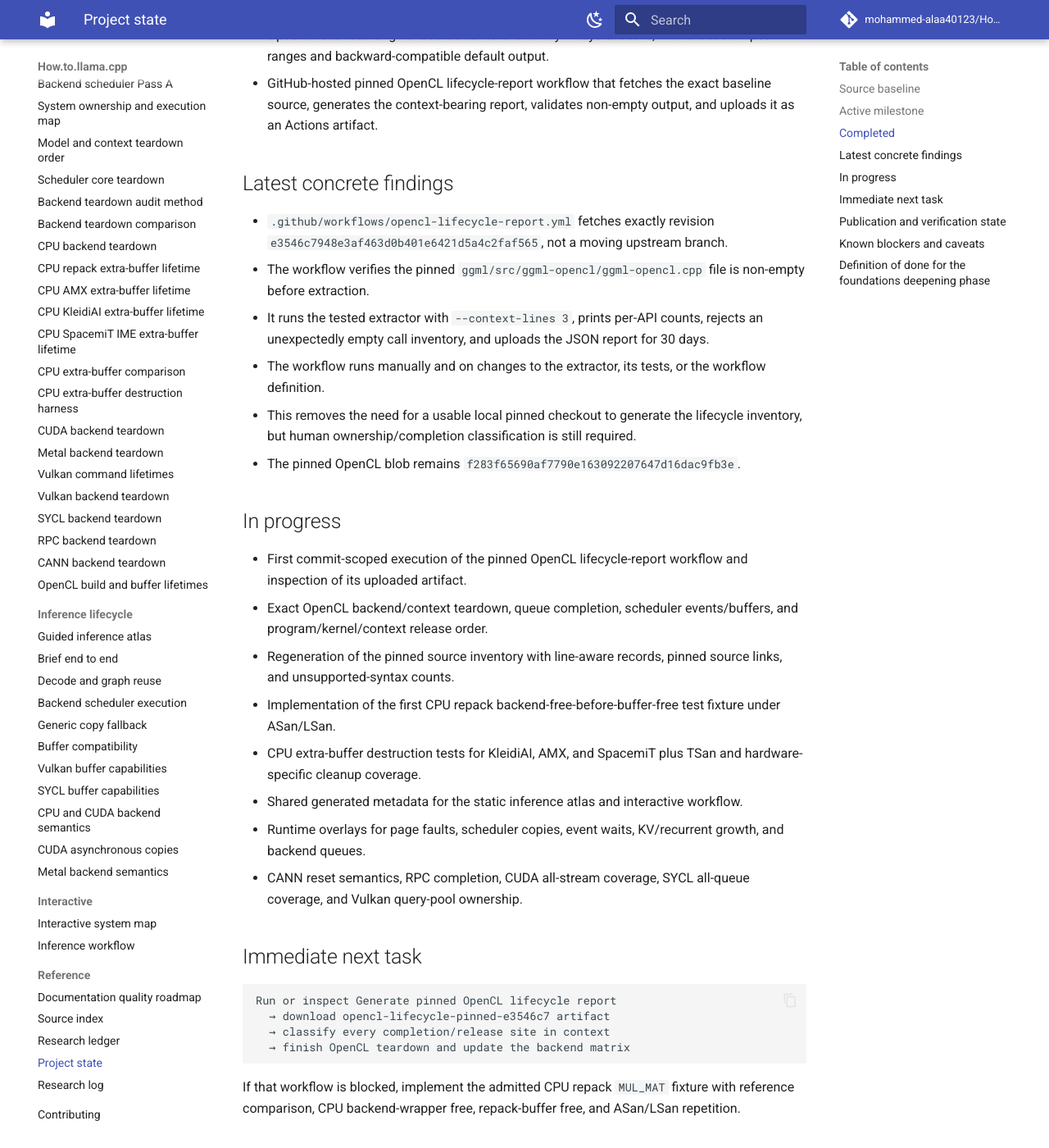
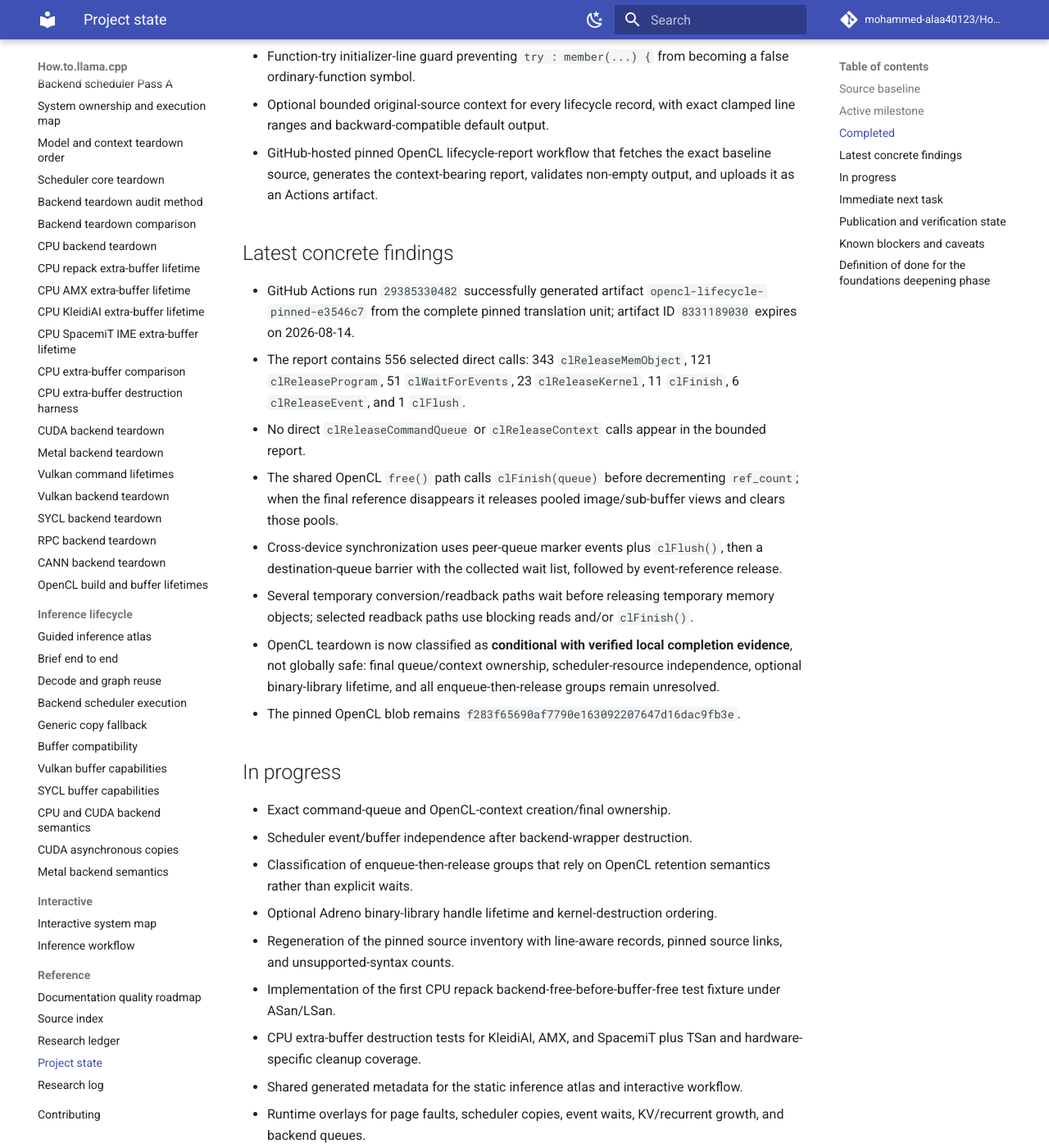
Before and after one commit to mohammed-alaa40123/How.to.llama.cpp, an MkDocs documentation site: the page built from docs/reference/project-state.md, in a window 1280 px wide and 1400 px high, scrolled down 1664 px. Shown: the whole window at 82% size. Built offline with MkDocs 1.6.1 and Material for MkDocs 9.7.7, drawn with Linux system fonts in a browser that asks for light colours; comment, search, counter and statistics services are not loaded; some of the changed text lies outside the part shown.

Commit message:
docs: update project state after OpenCL report review

````diff
--- a/docs/reference/project-state.md
+++ b/docs/reference/project-state.md
@@ -24,6 +24,7 @@ Read this file after the root README on every run. It is the compact checkpoint
 - Generic scheduler plus ordinary CPU, CUDA, Metal, Vulkan, SYCL, RPC, and CANN teardown audits.
 - Cross-backend teardown comparison matrix and reusable teardown audit method.
 - Pinned OpenCL build composition and initial `cl_mem` ownership map.
+- First complete pinned OpenCL lifecycle report review with exact API totals, shared-free completion evidence, cross-device synchronization ordering, and a conditional teardown classification.
 - Line-aware generated source indexing with pinned file and symbol links.
 - Guided end-to-end inference atlas with clickable reading paths.
 - Bounded CPU repack, AMX, KleidiAI, and SpacemiT IME extra-buffer lifetime audits.
@@ -41,17 +42,21 @@ Read this file after the root README on every run. It is the compact checkpoint
 
 ## Latest concrete findings
 
-- `.github/workflows/opencl-lifecycle-report.yml` fetches exactly revision `e3546c7948e3af463d0b401e6421d5a4c2faf565`, not a moving upstream branch.
-- The workflow verifies the pinned `ggml/src/ggml-opencl/ggml-opencl.cpp` file is non-empty before extraction.
-- It runs the tested extractor with `--context-lines 3`, prints per-API counts, rejects an unexpectedly empty call inventory, and uploads the JSON report for 30 days.
-- The workflow runs manually and on changes to the extractor, its tests, or the workflow definition.
-- This removes the need for a usable local pinned checkout to generate the lifecycle inventory, but human ownership/completion classification is still required.
+- GitHub Actions run `29385330482` successfully generated artifact `opencl-lifecycle-pinned-e3546c7` from the complete pinned translation unit; artifact ID `8331189030` expires on 2026-08-14.
+- The report contains 556 selected direct calls: 343 `clReleaseMemObject`, 121 `clReleaseProgram`, 51 `clWaitForEvents`, 23 `clReleaseKernel`, 11 `clFinish`, 6 `clReleaseEvent`, and 1 `clFlush`.
+- No direct `clReleaseCommandQueue` or `clReleaseContext` calls appear in the bounded report.
+- The shared OpenCL `free()` path calls `clFinish(queue)` before decrementing `ref_count`; when the final reference disappears it releases pooled image/sub-buffer views and clears those pools.
+- Cross-device synchronization uses peer-queue marker events plus `clFlush()`, then a destination-queue barrier with the collected wait list, followed by event-reference release.
+- Several temporary conversion/readback paths wait before releasing temporary memory objects; selected readback paths use blocking reads and/or `clFinish()`.
+- OpenCL teardown is now classified as **conditional with verified local completion evidence**, not globally safe: final queue/context ownership, scheduler-resource independence, optional binary-library lifetime, and all enqueue-then-release groups remain unresolved.
 - The pinned OpenCL blob remains `f283f65690af7790e163092207647d16dac9fb3e`.
 
 ## In progress
 
-- First commit-scoped execution of the pinned OpenCL lifecycle-report workflow and inspection of its uploaded artifact.
-- Exact OpenCL backend/context teardown, queue completion, scheduler events/buffers, and program/kernel/context release order.
+- Exact command-queue and OpenCL-context creation/final ownership.
+- Scheduler event/buffer independence after backend-wrapper destruction.
+- Classification of enqueue-then-release groups that rely on OpenCL retention semantics rather than explicit waits.
+- Optional Adreno binary-library handle lifetime and kernel-destruction ordering.
 - Regeneration of the pinned source inventory with line-aware records, pinned source links, and unsupported-syntax counts.
 - Implementation of the first CPU repack backend-free-before-buffer-free test fixture under ASan/LSan.
 - CPU extra-buffer destruction tests for KleidiAI, AMX, and SpacemiT plus TSan and hardware-specific cleanup coverage.
@@ -62,26 +67,27 @@ Read this file after the root README on every run. It is the compact checkpoint
 ## Immediate next task
 
 ```text
-Run or inspect Generate pinned OpenCL lifecycle report
-  → download opencl-lifecycle-pinned-e3546c7 artifact
-  → classify every completion/release site in context
-  → finish OpenCL teardown and update the backend matrix
+Locate OpenCL queue/context creation and final owner
+  → inspect wrapper/global/process lifetime
+  → verify scheduler buffer/event deleter independence
+  → update backend teardown comparison matrix
 ```
 
-If that workflow is blocked, implement the admitted CPU repack `MUL_MAT` fixture with reference comparison, CPU backend-wrapper free, repack-buffer free, and ASan/LSan repetition.
+If that path is blocked, implement the admitted CPU repack `MUL_MAT` fixture with reference comparison, CPU backend-wrapper free, repack-buffer free, and ASan/LSan repetition.
 
 ## Publication and verification state
 
 - Work is published in PR #1 from branch `automation/backend-teardown-audit-method`.
-- Added detailed note `logs/research/2026-07-15/0551-opencl-report-workflow.md`.
-- Preceding Documentation CI run `29382836507` completed successfully.
-- The new workflow and current commit-scoped Documentation CI must be checked before this run closes.
+- Added detailed note `logs/research/2026-07-15/0649-opencl-lifecycle-first-pass.md`.
+- Preceding Documentation CI run `29385330547` completed successfully.
+- Pinned lifecycle-report run `29385330482` completed successfully and its artifact was inspected.
+- Commit-scoped workflows for the new documentation head must be checked before the next run closes.
 - Full local checkout validation remains unavailable because direct GitHub DNS resolution is blocked in this runtime.
 - Public Pages verification remains blocked for branch-only content until PR #1 merges.
 
 ## Known blockers and caveats
 
-- **Workflow-result blocker:** the new pinned lifecycle report is not evidence until its first run succeeds and the uploaded JSON is inspected.
+- **Queue/context ownership blocker:** the bounded direct-call report contains no `clReleaseCommandQueue()` or `clReleaseContext()` call, so final ownership must be resolved from creation sites, wrappers, globals, or process-lifetime design rather than inferred from absence.
 - **Local validation blocker:** direct cloning fails with `Could not resolve host: github.com`; GitHub-hosted Actions are the authoritative validation path for this branch.
 - **Pages verification blocker:** branch-added content cannot deploy until PR #1 merges; live response verification remains unavailable independently of strict-build success.
 - **Lifecycle-extractor caveat:** selected direct API calls and bounded context are navigation evidence only; ownership, error paths, macro wrappers, preprocessor-disabled code, raw strings, and semantic ordering still require human source review.
````
Also changed, not shown: other parts of docs/reference/project-state.md (+1 -1 lines).
